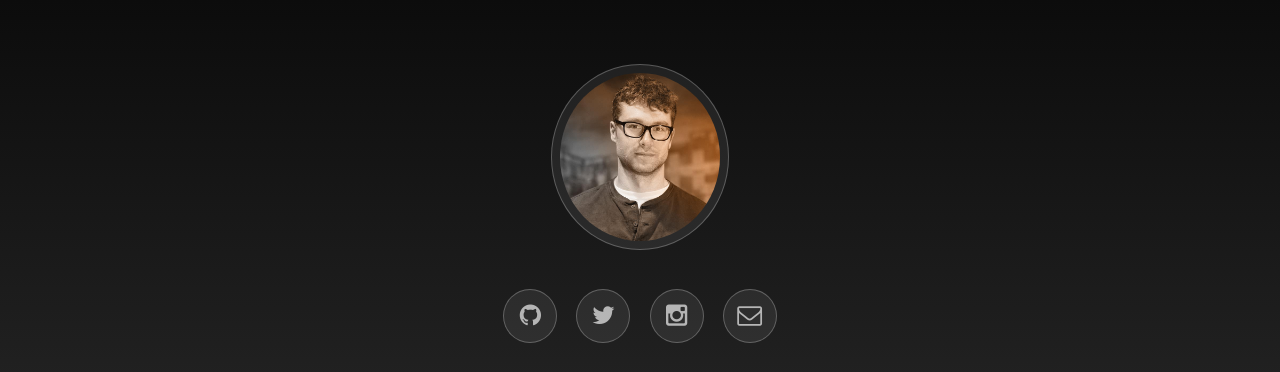
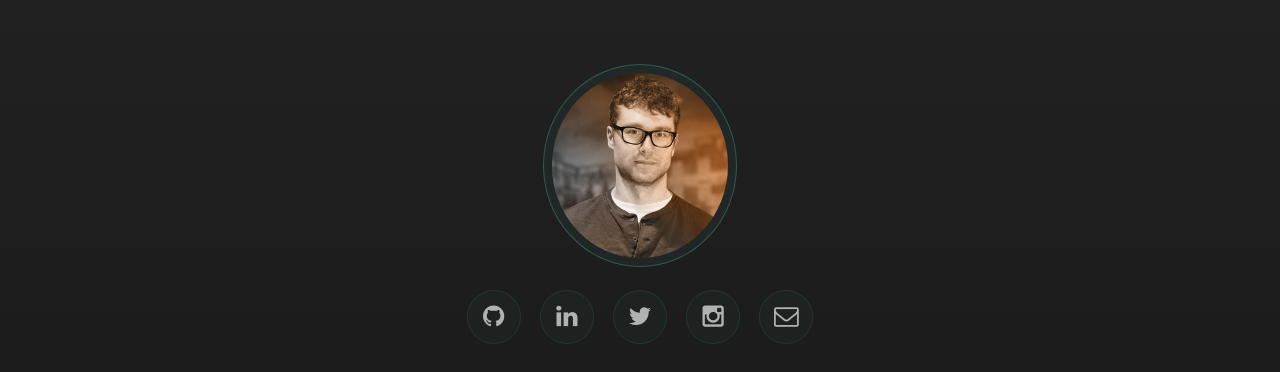
Before and after one commit to BrandonMHogan/brandonhogan, a plain HTML site: page index.html in a window 1280 px wide. Shown: the top 372 px of the page. Drawn offline with Linux system fonts and the light colour scheme.

Commit message:
Adjusted some of the colors

```diff
--- a/assets/css/main.css
+++ b/assets/css/main.css
@@ -1568,8 +1568,8 @@ body {
         background-position: top center; */
   background: linear-gradient(
     to bottom,
-    rgba(12, 12, 12, 1),
-    rgba(64, 64, 64, 1)
+    rgba(33, 33, 33, 1),
+    rgba(12, 12, 12, 0.97)
   );
 }
 
@@ -2058,8 +2058,8 @@ input[type="radio"] + label:before {
   border-radius: 100%;
   display: inline-block;
   padding: 0.5em;
-  border: solid 1px rgba(255, 255, 255, 0.25);
-  background-color: rgba(255, 255, 255, 0.075);
+  border: solid 1px rgba(46, 89, 80, 0.35);
+  background-color: rgba(46, 89, 80, 0.1);
 }
 
 .icon.style2:before {
@@ -2071,7 +2071,8 @@ input[type="radio"] + label:before {
 }
 
 .icon.style2:hover {
-  background-color: rgba(255, 255, 255, 0.25);
+  border: solid 1px rgba(46, 89, 80, 1);
+  background-color: rgba(46, 89, 80, 0.3);
 }
 
 @media screen and (max-width: 736px) {
@@ -2490,7 +2491,7 @@ input[type="reset"].alt.icon:before,
 input[type="button"].alt.icon:before,
 button.alt.icon:before,
 .button.alt.icon:before {
-  color: rgba(255, 255, 255, 0.35);
+  color: rgba(46, 89, 80, 1);
 }
 
 input[type="submit"].special,
@@ -2760,16 +2761,16 @@ body.is-covered #wrapper {
 #header .avatar {
   border-radius: 100%;
   display: inline-block;
-  margin: 0 0 2em 0;
+  margin: 0 0 1em 0;
   padding: 0.5em;
-  border: solid 1px rgba(255, 255, 255, 0.25);
-  background-color: rgba(255, 255, 255, 0.075);
+  border: solid 1px rgba(46, 89, 80, 1);
+  background-color: rgba(46, 89, 80, 0.15);
 }
 
 #header .avatar img {
   border-radius: 100%;
   display: block;
-  width: 10em;
+  width: 11em;
 
   -webkit-transition-duration: 1s;
   -moz-transition-duration: 1s;
@@ -2796,7 +2797,7 @@ body.is-covered #wrapper {
 
 #footer:before {
   content: "";
-  border-top: solid 1px rgba(255, 255, 255, 0.25);
+  border-top: solid 1px rgba(46, 89, 80, 1);
   width: 10em;
   display: block;
   margin: 0 auto 3em auto;
--- a/index.html
+++ b/index.html
@@ -20,6 +20,11 @@
             <ul class="icons">
                 <li>
                     <a href="https://github.com/BrandonMHogan" class="icon style2 fa-github">
+                        <span class="label">Facebook</span>
+                    </a>
+                </li>
+                <li>
+                    <a href="https://www.linkedin.com/in/brandonmhogan" class="icon style2 fa-linkedin">
                         <span class="label">Facebook</span>
                     </a>
                 </li>
```
